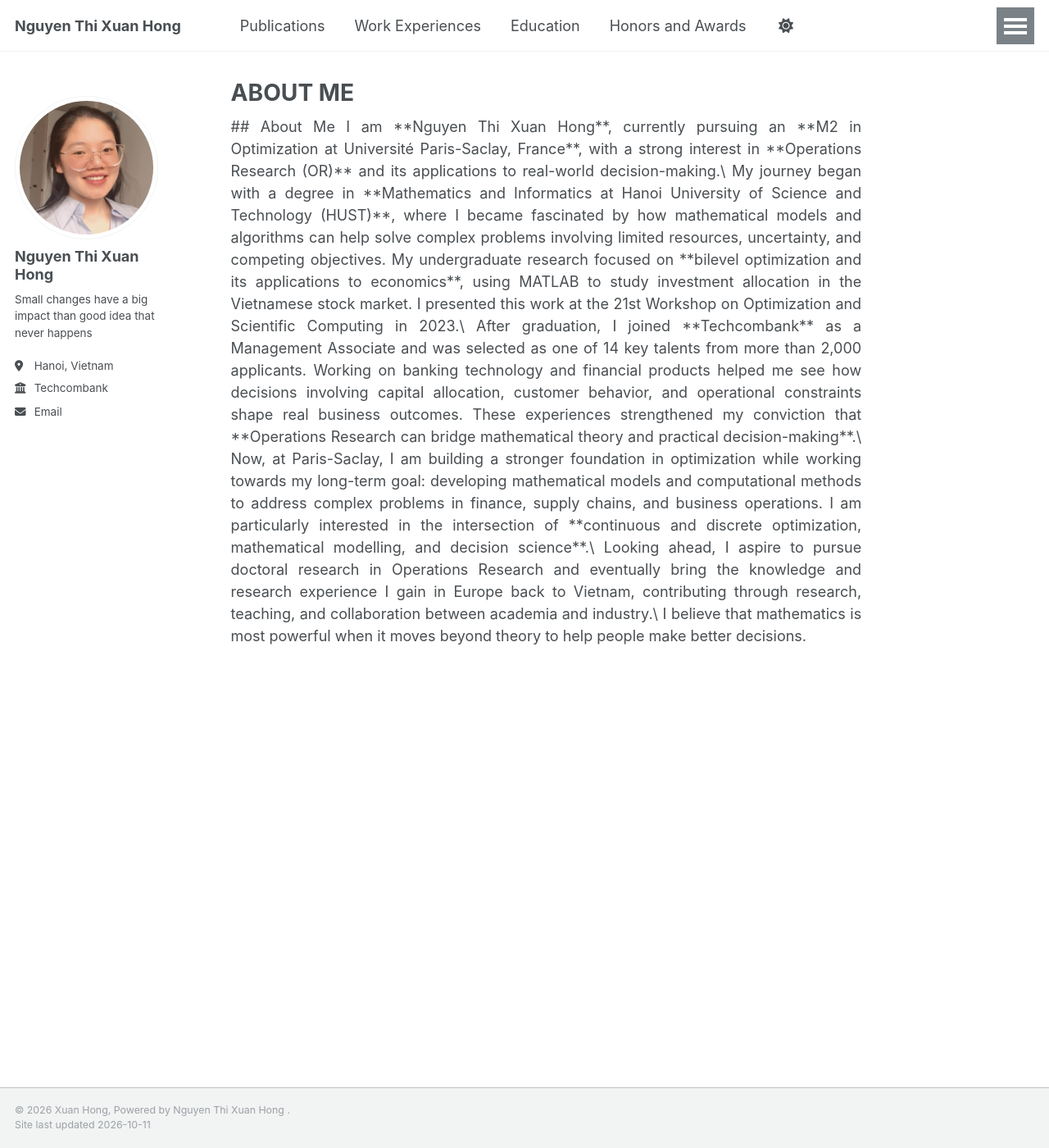
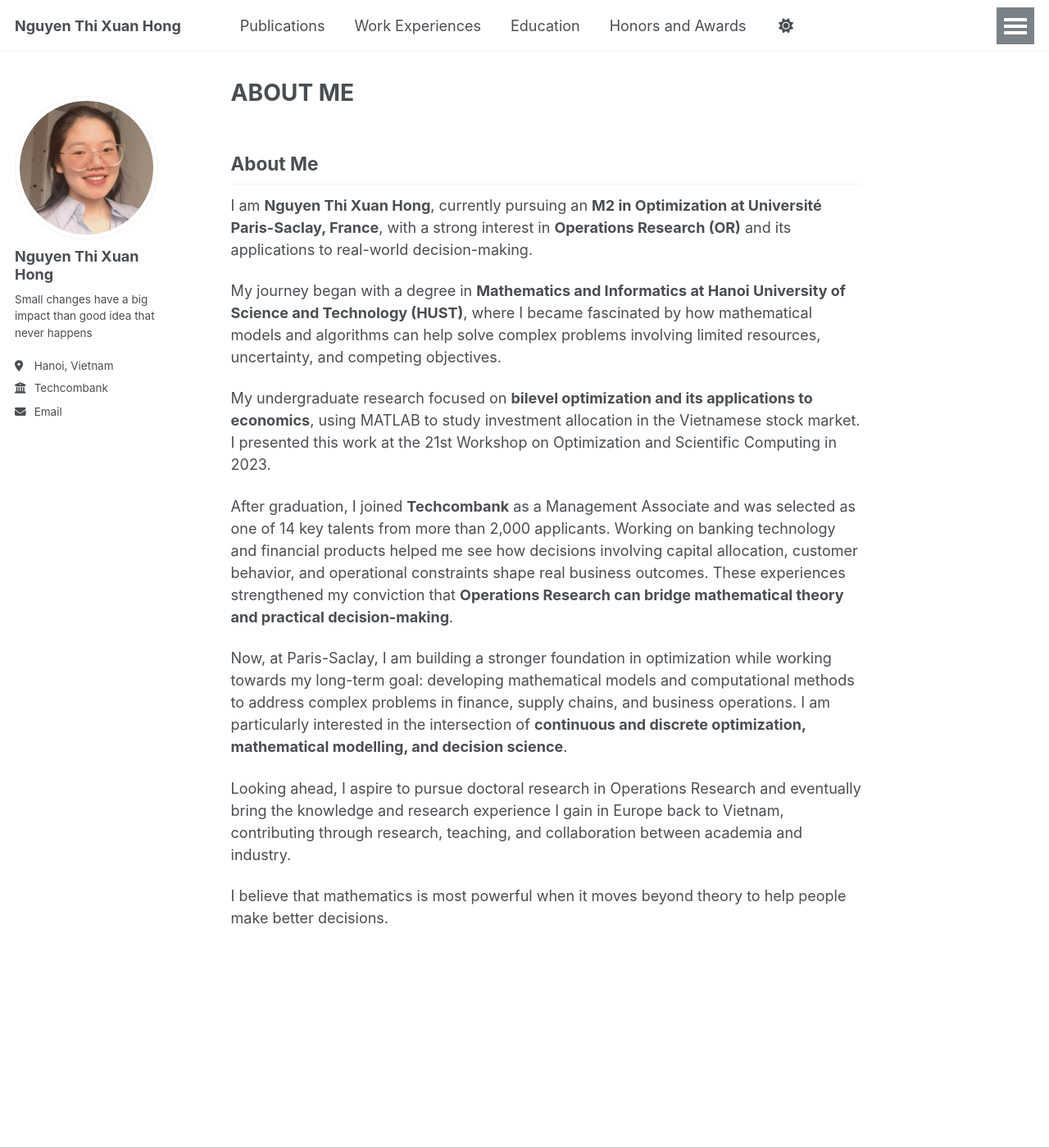
Before and after one commit to nguyenthixuanhong/nguyenthixuanhong.github.io, a Jekyll site: the page built from _pages/about.md, in a window 1280 px wide and 1400 px high. Shown: the whole window at 82% size. Built offline with Jekyll 4.4.1, drawn with Linux system fonts in a browser that asks for light colours; a script that is not in the unit is left out.

Commit message:
Update about.md

```diff
--- a/_pages/about.md
+++ b/_pages/about.md
@@ -8,21 +8,18 @@ redirect_from:
   - /about.html
 ---
 
-<div style="max-width: 800px; margin: 0 auto; text-align: justify;">
-
-
 ## About Me
 
-I am **Nguyen Thi Xuan Hong**, currently pursuing an **M2 in Optimization at Université Paris-Saclay, France**, with a strong interest in **Operations Research (OR)** and its applications to real-world decision-making.\\
+I am **Nguyen Thi Xuan Hong**, currently pursuing an **M2 in Optimization at Université Paris-Saclay, France**, with a strong interest in **Operations Research (OR)** and its applications to real-world decision-making.
 
-My journey began with a degree in **Mathematics and Informatics at Hanoi University of Science and Technology (HUST)**, where I became fascinated by how mathematical models and algorithms can help solve complex problems involving limited resources, uncertainty, and competing objectives. My undergraduate research focused on **bilevel optimization and its applications to economics**, using MATLAB to study investment allocation in the Vietnamese stock market. I presented this work at the 21st Workshop on Optimization and Scientific Computing in 2023.\\
+My journey began with a degree in **Mathematics and Informatics at Hanoi University of Science and Technology (HUST)**, where I became fascinated by how mathematical models and algorithms can help solve complex problems involving limited resources, uncertainty, and competing objectives.
 
-After graduation, I joined **Techcombank** as a Management Associate and was selected as one of 14 key talents from more than 2,000 applicants. Working on banking technology and financial products helped me see how decisions involving capital allocation, customer behavior, and operational constraints shape real business outcomes. These experiences strengthened my conviction that **Operations Research can bridge mathematical theory and practical decision-making**.\\
+My undergraduate research focused on **bilevel optimization and its applications to economics**, using MATLAB to study investment allocation in the Vietnamese stock market. I presented this work at the 21st Workshop on Optimization and Scientific Computing in 2023.
 
-Now, at Paris-Saclay, I am building a stronger foundation in optimization while working towards my long-term goal: developing mathematical models and computational methods to address complex problems in finance, supply chains, and business operations. I am particularly interested in the intersection of **continuous and discrete optimization, mathematical modelling, and decision science**.\\
+After graduation, I joined **Techcombank** as a Management Associate and was selected as one of 14 key talents from more than 2,000 applicants. Working on banking technology and financial products helped me see how decisions involving capital allocation, customer behavior, and operational constraints shape real business outcomes. These experiences strengthened my conviction that **Operations Research can bridge mathematical theory and practical decision-making**.
 
-Looking ahead, I aspire to pursue doctoral research in Operations Research and eventually bring the knowledge and research experience I gain in Europe back to Vietnam, contributing through research, teaching, and collaboration between academia and industry.\\
+Now, at Paris-Saclay, I am building a stronger foundation in optimization while working towards my long-term goal: developing mathematical models and computational methods to address complex problems in finance, supply chains, and business operations. I am particularly interested in the intersection of **continuous and discrete optimization, mathematical modelling, and decision science**.
+
+Looking ahead, I aspire to pursue doctoral research in Operations Research and eventually bring the knowledge and research experience I gain in Europe back to Vietnam, contributing through research, teaching, and collaboration between academia and industry.
 
 I believe that mathematics is most powerful when it moves beyond theory to help people make better decisions.
-
-</div>
```
